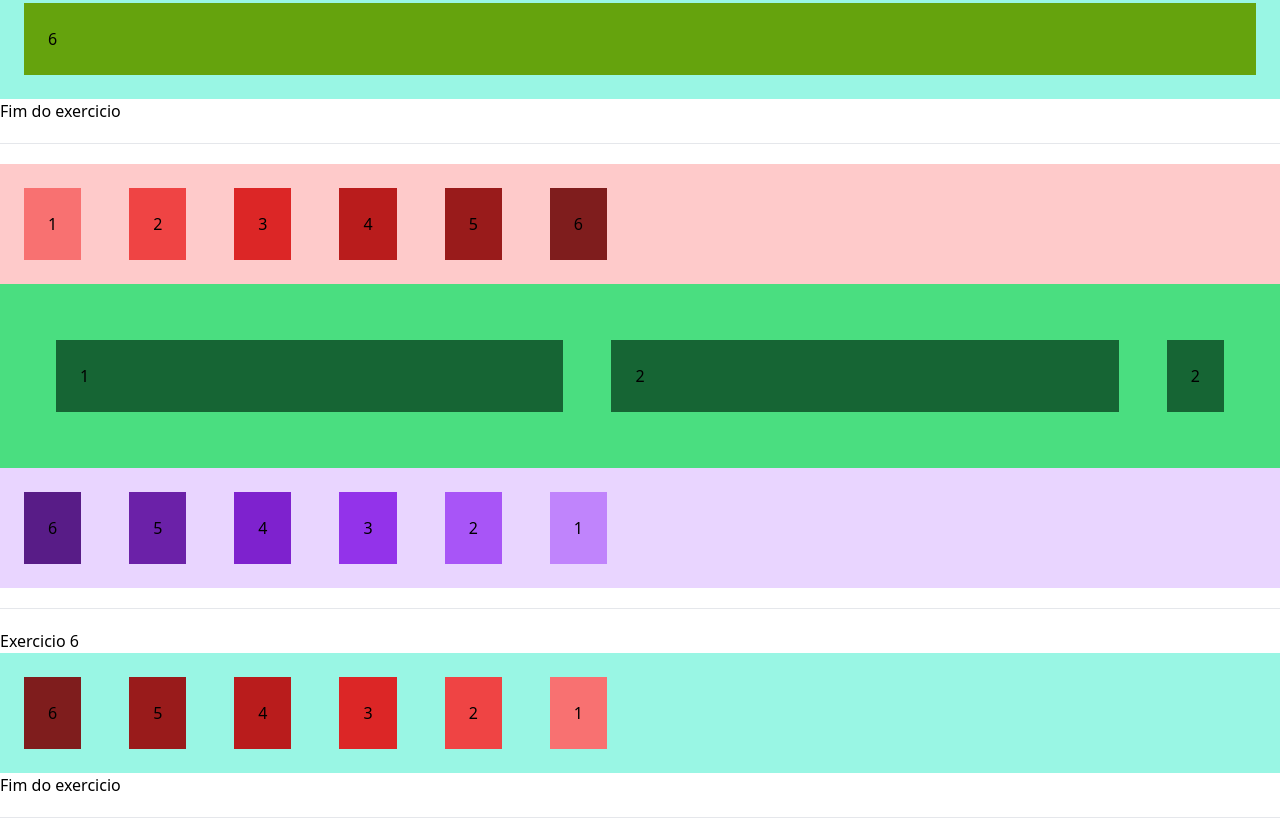
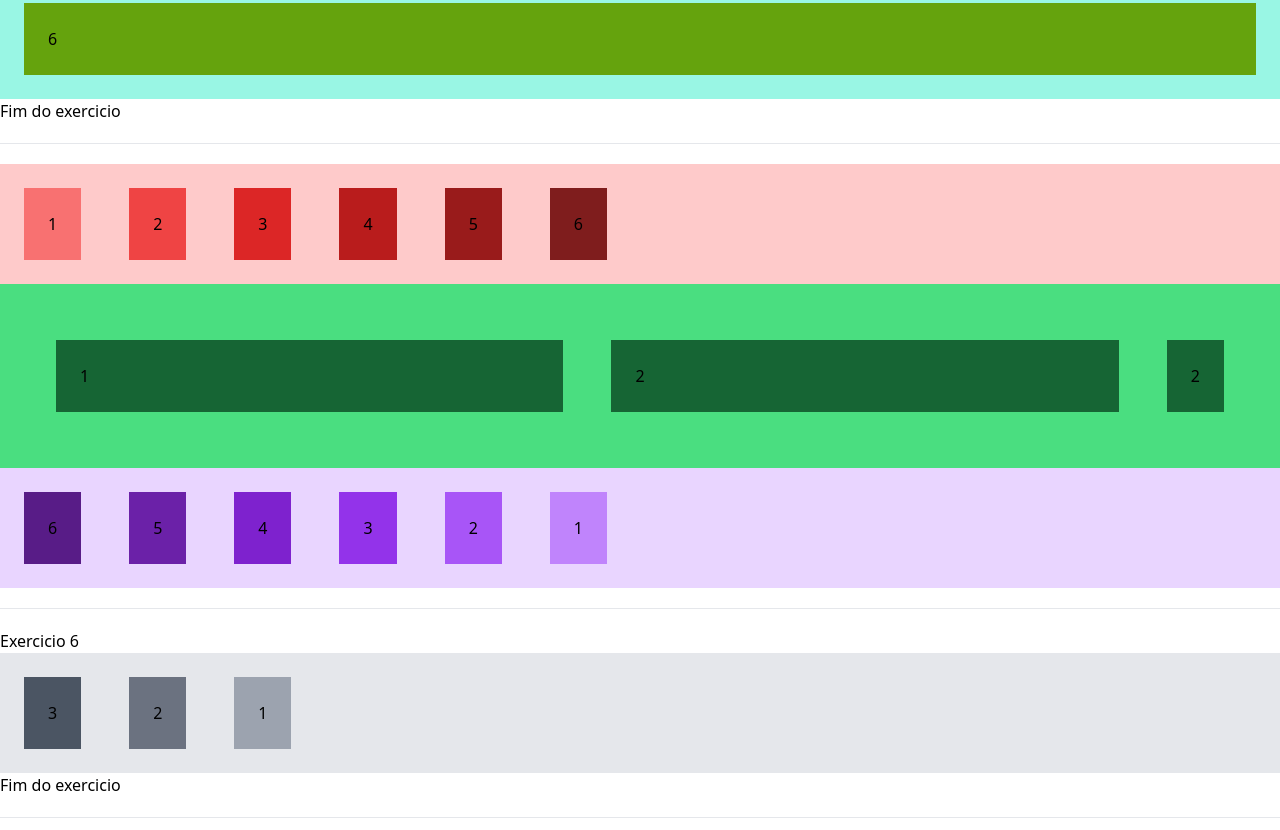
Before and after one commit to Tiesco789/TailwindCSS, a website: page aulas/src/flex.html in a window 1280 px wide. Shown: the part 1390-2220 px from the top of the page. Drawn offline with Linux system fonts and the light colour scheme.

Commit message:
Exercicio 6

```diff
--- a/aulas/src/flex.html
+++ b/aulas/src/flex.html
@@ -73,13 +73,11 @@
   <hr class="my-5" />
 
   <h1 >Exercicio 6</h1>
-  <div class="flex flex-wrap bg-teal-200">
-    <div class="bg-red-400 p-6 m-6 lg:order-last">1</div>
-    <div class="bg-red-500 p-6 m-6 lg:order-5">2</div>
-    <div class="bg-red-600 p-6 m-6 lg:order-4">3</div>
-    <div class="bg-red-700 p-6 m-6 lg:order-3">4</div>
-    <div class="bg-red-800 p-6 m-6 lg:order-2">5</div>
-    <div class="bg-red-900 p-6 m-6 lg:order-first">6</div>
+  <div class="flex flex-wrap bg-gray-200">
+    <div class="bg-gray-400 p-6 m-6 lg:order-3">1</div>
+    <div class="bg-gray-500 p-6 m-6 lg:order-2">2</div>
+    <div class="bg-gray-600 p-6 m-6 lg:order-1">3</div>
+
   </div>
   <h1>Fim do exercicio</h1>
 
```
Also changed, not shown: aulas/src/css/styles.css.
